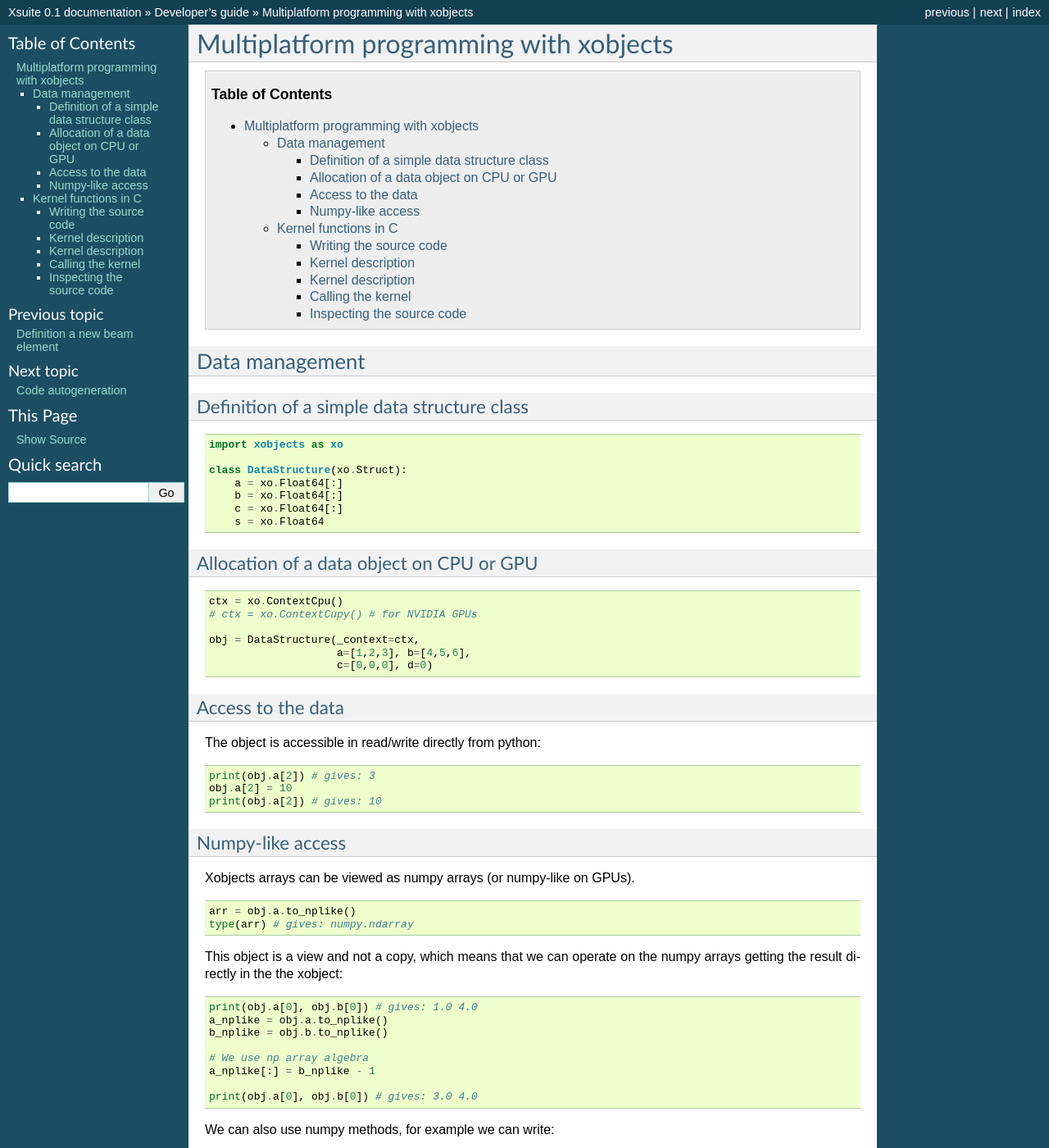
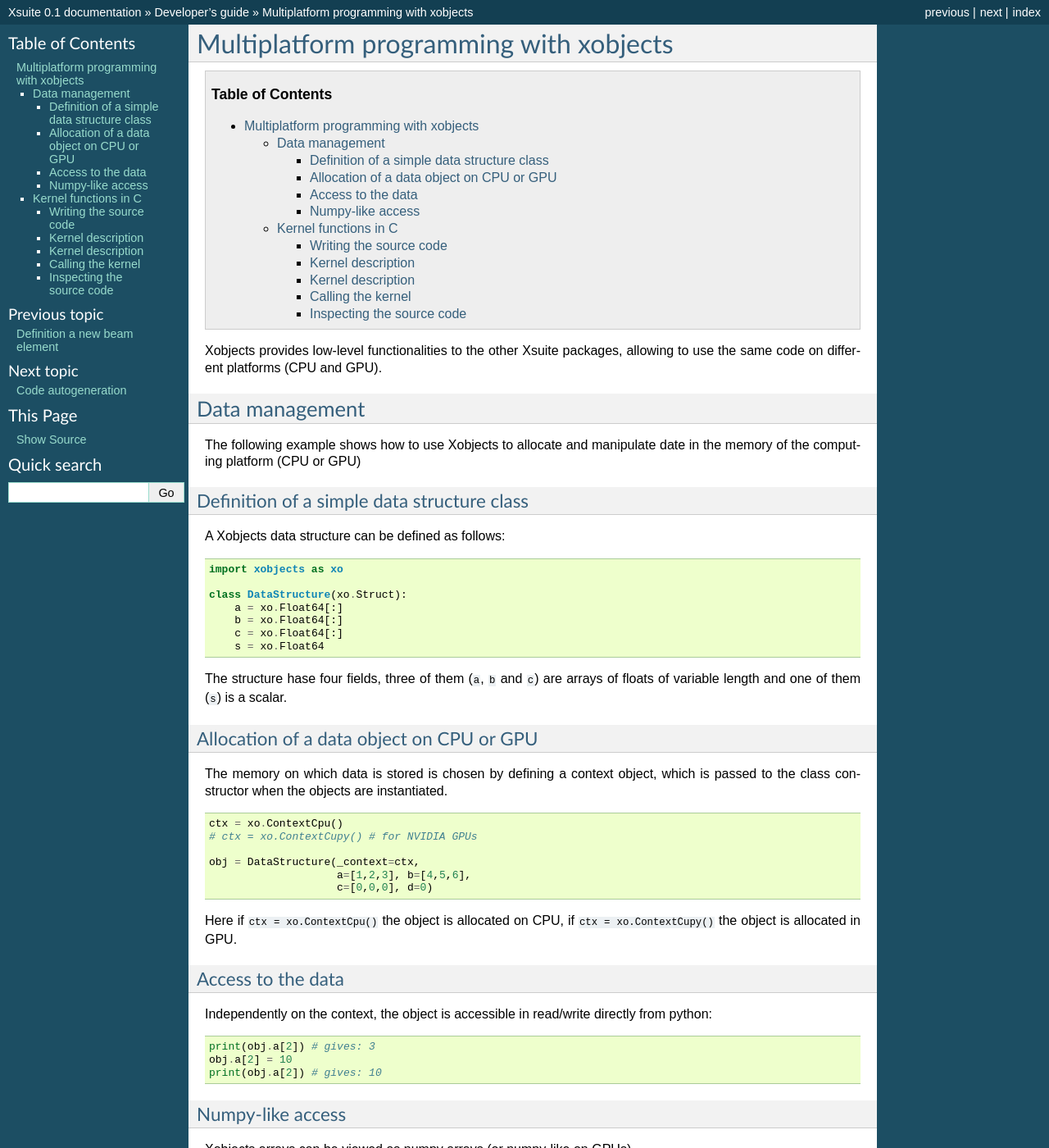
Before and after one commit to xsuite/xsuite, a Sphinx documentation site: the page built from docs/xobjexample.rst, in a window 1280 px wide and 1400 px high. Shown: the whole window at 82% size. Built offline with Sphinx 7.4.7, drawn with Linux system fonts in a browser that asks for light colours.

Commit message:
Quick push

```diff
--- a/docs/xobjexample.rst
+++ b/docs/xobjexample.rst
@@ -5,11 +5,17 @@
 .. contents:: Table of Contents
     :depth: 4
 
+Xobjects provides low-level functionalities to the other Xsuite packages, allowing to use the same code on different platforms (CPU and GPU).
+
 Data management
 ===============
 
+The following example shows how to use Xobjects to allocate and manipulate date in the memory of the computing platform (CPU or GPU)
+
 Definition of a simple data structure class
 -------------------------------------------
+
+A Xobjects data structure can be defined as follows:
 
 .. code-block:: python
 
@@ -21,9 +27,13 @@
         c = xo.Float64[:]
         s = xo.Float64
 
+The structure hase four fields, three of them (``a``, ``b`` and ``c``) are arrays of floats of variable length and one of them (``s``) is a scalar.
+
 
 Allocation of a data object on CPU or GPU
--------------------------------------------
+-----------------------------------------
+
+The memory on which data is stored is chosen by defining a context object, which is passed to the class constructor when the objects are instantiated.
 
 .. code-block:: python
 
@@ -34,10 +44,12 @@
                         a=[1,2,3], b=[4,5,6],
                         c=[0,0,0], d=0)
 
+Here if ``ctx = xo.ContextCpu()`` the object is allocated on CPU, if ``ctx = xo.ContextCupy()`` the object is allocated in GPU.
+
 Access to the data
 ------------------
 
-The object is accessible in read/write directly from python:
+Independently on the context, the object is accessible in read/write directly from python:
 
 .. code-block:: python
 
```
